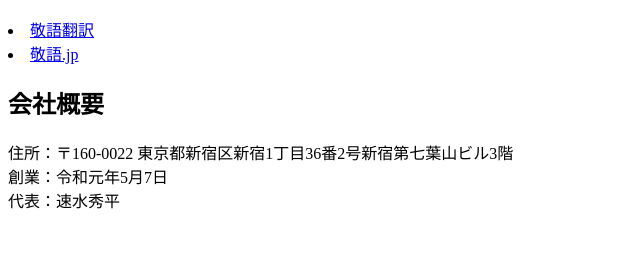
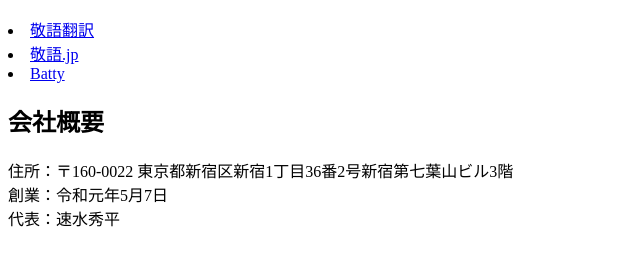
Before and after one commit to zoomellc/zoome.co.jp, a plain HTML site: page index.html in a window 1280 px wide. Shown: the part 127-392 px from the top of the page, without its empty margins (0-640 px from the left). Drawn offline with Linux system fonts and the light colour scheme.

Commit message:
Add service "Batty"

```diff
--- a/index.html
+++ b/index.html
@@ -21,6 +21,9 @@
 <li>
 <a href="https://敬語.jp/" target="_blank">敬語.jp</a>
 </li>
+<li>
+<a href="https://batty.life/" target="_blank">Batty</a>
+</li>
 <h2>会社概要</h2>
 <p>
 住所：〒160-0022 東京都新宿区新宿1丁目36番2号新宿第七葉山ビル3階<br>
```
